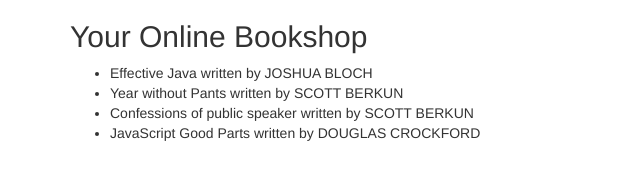
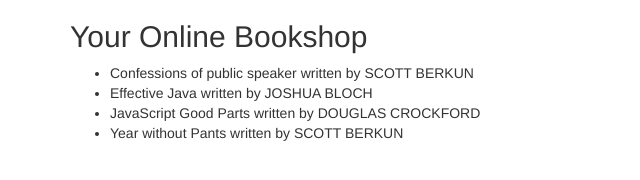
Before and after one commit to shekhargulati/day2-getting-head-around-angularjs, a website: page index.html in a window 1280 px wide. Shown: the whole page, without its empty margins (0-640 px from the left). Drawn offline with nearby package versions, Linux system fonts and the light colour scheme.

Commit message:
added orderBy filter

```diff
--- a/index.html
+++ b/index.html
@@ -9,7 +9,7 @@
 	<div class="container" ng-init="books=[{'name': 'Effective Java', 'author':'Joshua Bloch'},{'name': 'Year without Pants', 'author':'Scott Berkun'},{ 'name':'Confessions of public speaker','author':'Scott Berkun'},{'name':'JavaScript Good Parts','author':'Douglas Crockford'}]">
 		<h2>Your Online Bookshop</h2>
 		<ul class="unstyled">
-			<li ng-repeat="book in books">
+			<li ng-repeat="book in books | orderBy :'name'">
 				<span>{{book.name}} written by {{book.author | uppercase}}</span>
 			</li>
 		</ul>
```
